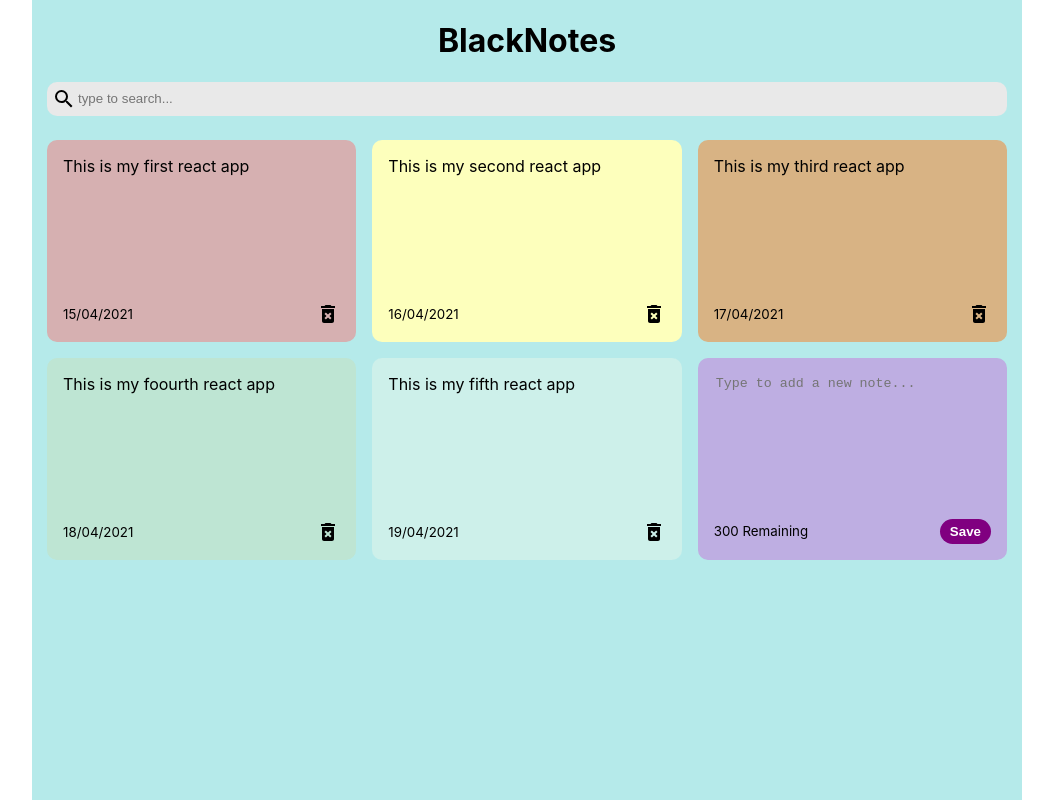
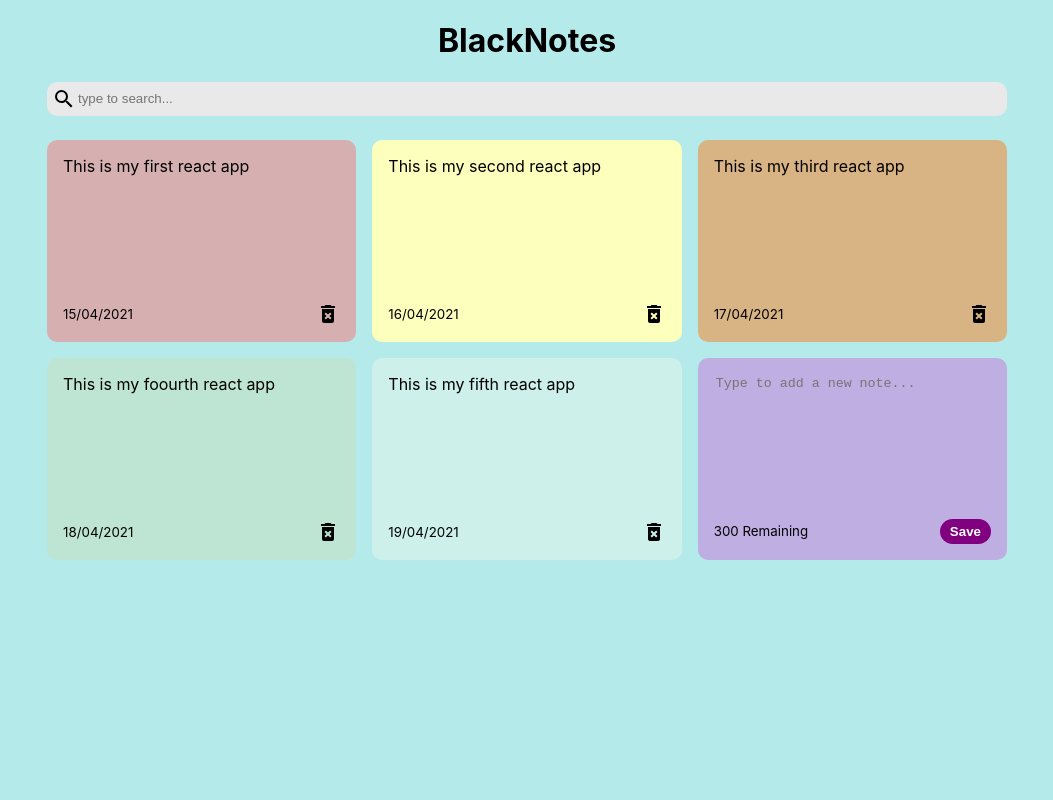
Before and after one commit to suryakannankumbhar/black-notes, a React (Create React App) app: page / in a window 1280 px wide. Shown: the whole page, without its empty margins (113-1166 px from the left). Built offline with nearby package versions, Linux system fonts and the light colour scheme.

Commit message:
updated index.css

```diff
--- a/src/index.css
+++ b/src/index.css
@@ -10,6 +10,9 @@ body {
 code {
     font-family: source-code-pro, Menlo, Monaco, Consolas, 'Courier New',
         monospace;
+}
+html {
+    background-color: #b5eaea;
 }
 body {
     margin: 0;
@@ -33,7 +36,6 @@ code {
 }
 
 .container {
-    background-color: #b5eaea;
     max-width: 960px;
     margin-right: auto;
     margin-left: auto;
```
